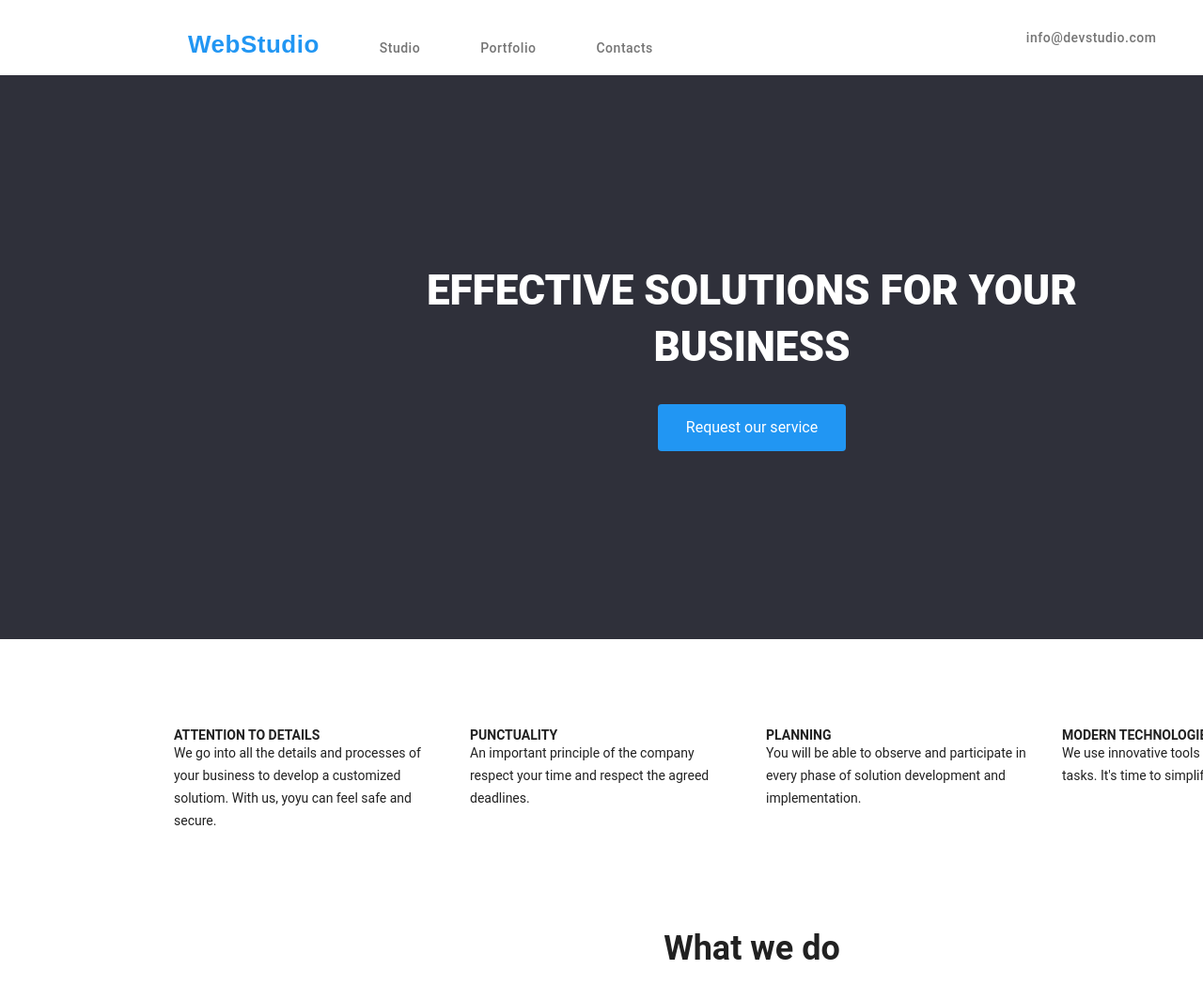
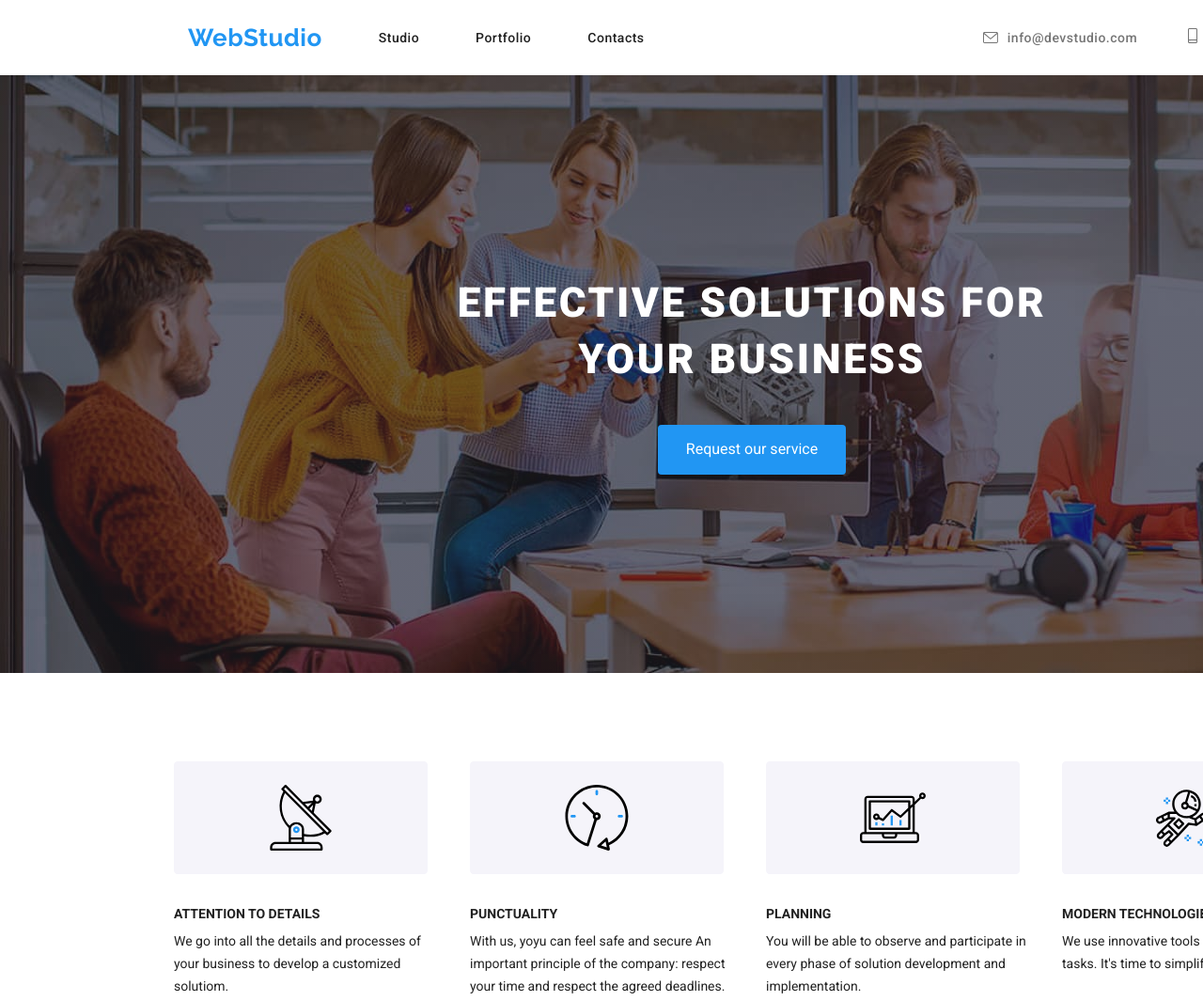
Before and after one commit to MateuszCwir/goit-markup-hw-05, a plain HTML site: page index.html in a window 1280 px wide. Shown: the top 1065 px of the page at 94% size. Drawn offline with nearby package versions, Linux system fonts and the light colour scheme.

Commit message:
półmetek

```diff
--- a/CSS/styles.css
+++ b/CSS/styles.css
@@ -89,40 +89,71 @@ footer {
   max-width: 1600px;
 }
 
-.container-maintitle-page1 {
-  max-width: 1600px;
-  height: 600px;
-}
-
 .container-header {
   max-width: 1200px;
   margin: 0 auto;
   display: flex;
   justify-content: space-between;
   height: 80px;
+  align-items: center;
+}
+
+.container-header-item1 {
+  width: 523px;
+}
+
+.container-maintitle-page1 {
+width: 1600px;
+height: 636px;
+background-repeat: no-repeat;
+background-size: cover;
+background-position: center;
+background-color: red;
+background-image: linear-gradient(rgba(47, 48, 58, 0.4),rgba(47, 48, 58, 0.4)) , url("/images/background-page1.jpg");
+}
+
+
+.container-button {
+width: 200px;
+height: 53px;
+margin-top: 39.8px;
+margin-bottom: 212px;
+margin-left: 700px;
+margin-right: 700px;
+}
+
+.container-our-team {
+  max-width: 1600px;
+  height: 708px;
+}
+
+.container-social-media {
+  width: 206px;
+  height: 44px;
+  margin-left: 32px;
+  margin-right: 32px;
+  }
+
+
+
+.center {
+  display: inline-flex;
+  align-items: center;
 
 }
 
-.container-header-item1 {
-  padding-top: 32px;
-  padding-bottom: 32px;
-}
-.container-header-item2 {
-  padding-top: 32px;
-  padding-bottom: 32px;
-
-}
 
 .inline {
-  display: inline;
+  display: inline-flex;
+  align-items: center;
   margin-left: 50px;
   margin-right: 0px;
 }
 
 .inline2 {
-  display: inline;
   margin-right: 60px;
 }
+
 
 .menu-page2 {
   display: flex;
@@ -140,12 +171,14 @@ footer {
   list-style: none;
   display: flex;
   flex-wrap: wrap;
-  gap: 30px;
   margin-left: 185px;
   margin-right: 185px;
+  gap: 30px;
+
 }
 .card-page1-1 {
   flex-basis: calc((100% - 90px) / 4);
+  width: 270px;
 }
 
 .card-set-page1-2 {
@@ -155,6 +188,7 @@ footer {
   gap: 30px;
   margin-left: 185px;
   margin-right: 185px;
+
 }
 .card-page1-2 {
   flex-basis: calc((100% - 60px) / 3);
@@ -170,10 +204,10 @@ footer {
 }
 .card-page1-3 {
   flex-basis: calc((100% - 90px) / 4);
-  border-top: none;
-  border-right: none;
-  border-bottom: solid gray 1px;
-  border-left: none;
+  border: solid gray 1px;
+
+  width: 270px;
+  height: 428px;
 }
 
 .card-set-page2 {
@@ -226,7 +260,7 @@ a {
 }
 
 .button-page1 {
-  height: 50px;
+  height: 53px;
   width: 200px;
   border-radius: 4px;
   text-decoration: none;
@@ -252,7 +286,6 @@ a {
   text-decoration: none;
   cursor: pointer;
   background-color: none;
-  padding: 1;
   color: #2196f3;
 }
 
@@ -262,7 +295,7 @@ a {
   background-color: #2196f3;
   border-radius: 4px;
   width: 200px;
-  height: 50px;
+  height: 53px;
   border: none;
   text-decoration: none;
 }
@@ -274,52 +307,51 @@ a {
 /*PAGE 1*/
 
 .maintitle-page1 {
+  font-family: "Roboto", sans-serif;
+  font-style: normal;
   font-weight: 900;
   font-size: 44px;
   color: #ffffff;
-  line-height: 1.3636;
-  letter-spacing: 6%;
+  line-height: 60px;
+  letter-spacing: 0.06em;
   text-decoration: none;
   text-align: center;
-  padding-top: 200px;
+  padding-top: 212px;
+  padding-bottom: 296,8px;
   padding-left: 452px;
   padding-right: 452px;
 }
 
 .submaintitle-page1 {
+  font-style: bold;
   font-weight: 700;
   font-size: 16px;
   color: #ffffff;
-  line-height: 1.875;
-  letter-spacing: 6%;
+  line-height: 30px;
+  letter-spacing: 0.06em;
   text-decoration: none;
-  text-align: center;
-  padding-top: 30px;
-  padding-bottom: 100px;
 }
 
 .title-page1-3 {
-  font-weight: bold;
-  font-weight: 600;
+  font-style: Medium;
+  font-weight: 500;
   font-size: 16px;
-  line-height: 1.1875;
+  line-height: 19px;
   letter-spacing: 3%;
-  list-style: none;
   text-align: center;
   padding-top: 30px;
 }
 
 .text-page1-3 {
-  font-weight: normal;
+  font-style:normal;
   font-weight: 400;
   font-size: 16px;
   color: rgb(75, 75, 75);
-  line-height: 1.1875;
+  line-height: 19px;
   letter-spacing: 3%;
-  list-style: none;
   text-align: center;
   padding-top: 10px;
-  padding-bottom: 30px;
+
 }
 
 .h2title-page1 {
@@ -334,7 +366,12 @@ a {
   padding-bottom: 50px;
 }
 
-.underscore {
+.underscore1 {
+  text-decoration: none;
+  color: #212121;
+}
+
+.underscore2 {
   text-decoration: none;
 }
 
@@ -344,7 +381,7 @@ a {
   color: #212121;
   line-height: 1.1428;
   letter-spacing: 3%;
-
+  margin-bottom: 10px;
   text-decoration: none;
 }
 
@@ -366,6 +403,8 @@ a {
 .figcaption-page1 {
   height: 108px;
   width: 270px;
+  align-items: center;
+  justify-items: center;
 }
 
 /* PAGE 2 */
@@ -399,3 +438,22 @@ a {
 /* ELEMENTY DEKORATYWNE */
 /* ELEMENTY DEKORATYWNE */
 /* ELEMENTY DEKORATYWNE */
+
+.icons-header {
+  margin-right: 10px;
+}
+
+.icons-menu {
+  background-color: none;
+  margin-bottom: 30px;
+}
+
+.reaction1:hover {
+  fill: #2196f3;
+  cursor: pointer;
+}
+
+.reaction2:hover {
+  fill: #2196f3;
+
+}
--- a/index.html
+++ b/index.html
@@ -5,6 +5,12 @@
     <meta http-equiv="X-UA-Compatible" content="IE=edge" />
     <meta name="viewport" content="width=device-width, initial-scale=1.0" />
     <title>ZADANIE DOMOWE 3</title>
+ <link rel="preconnect" href="https://fonts.googleapis.com" />
+    <link rel="preconnect" href="https://fonts.gstatic.com" crossorigin />
+    <link
+      href="https://fonts.googleapis.com/css2?family=Raleway:wght@700&family=Roboto:wght@400;500;700;900&display=swap"
+      rel="stylesheet"
+    />
     <link
       rel="stylesheet"
       href="https://cdnjs.cloudflare.com/ajax/libs/modern-normalize/1.1.0/modern-normalize.min.css"
@@ -21,35 +27,38 @@
         <div class="container-header">
           <div class="container-header-item1">
             <nav>
-              <ul style="list-style: none">
+              <ul style="list-style: none" class="center">
                 <li class="inline2">
                   <a href="index.html" class="logo">WebStudio</a>
                 </li>
                 <li class="inline2">
-                  <a href="" class="nav2 underscore">Studio</a>
+                  <a href="" class="nav2 underscore1">Studio</a>
                 </li>
                 <li class="inline2">
-                  <a href="portfolio.html" class="nav2 underscore">Portfolio</a>
+                  <a href="portfolio.html" class="nav2 underscore1">Portfolio</a>
                 </li>
                 <li class="inline2">
-                  <a href="" class="nav2 underscore">Contacts</a>
+                  <a href="" class="nav2 underscore1">Contacts</a>
                 </li>
               </ul>
             </nav>
           </div>
-          <div class="container-header-item2">
+          <div class="container-header-em2">
             <ul style="list-style: none">
               <li class="inline">
-                <svg class="" width="16" height="12">
-                  <use href="./images/icons.svg#icon-envelope"></use>
+                <svg class="reaction1 icons-header" width="16" height="12" >
+                  <use href="./images/icons.svg#envelope"></use>
                 </svg>
 
-                <a href="info@devstudio.com" class="nav2 underscore"
+                <a href="info@devstudio.com" class="nav2 underscore2"
                   >info@devstudio.com</a
                 >
               </li>
               <li class="inline">
-                <a href="tel:+1212-772-4150" class="nav2 underscore"
+                <svg class="reaction1 icons-header" width="10" height="16">
+                  <use href="./images/icons.svg#smartphone"></use>
+                </svg>
+                <a href="tel:+1212-772-4150" class="nav2 underscore2"
                   >+1 212-772-4150</a
                 >
               </li>
@@ -60,15 +69,17 @@
 
       <main>
         <section class="section">
-          <div class="container-maintitle-page1 maintitle-color">
-            <h1 class="maintitle-page1">
+          <div class="container-maintitle-page1 ">
+            <p class="maintitle-page1">
               EFFECTIVE SOLUTIONS FOR YOUR BUSINESS
-            </h1>
+            </p>
+            <div class="container-button">
             <p class="submaintitle-page1">
               <button class="button-page1 nav3" type="button">
                 Request our service
               </button>
             </p>
+          </div>
           </div>
         </section>
 
@@ -76,22 +87,33 @@
           <div class="container">
             <ul class="card-set-page1-1">
               <li class="card-page1-1">
+                <svg class="reaction2 icons-menu" width="270" height="120" >
+                  <use href="./images/icons.svg#icon-Group-1-1"></use>
+                </svg>
+
                 <p class="menutitle-page1">ATTENTION TO DETAILS</p>
                 <p class="menutext-page1">
                   We go into all the details and processes of your business to
-                  develop a customized solutiom. With us, yoyu can feel safe and
-                  secure.
+                  develop a customized solutiom.
                 </p>
               </li>
               <li class="card-page1-1">
+                <svg class="reaction2 icons-menu" width="270" height="120" >
+                  <use href="./images/icons.svg#icon-Group-2-1"></use>
+                </svg>
                 <p class="menutitle-page1">PUNCTUALITY</p>
                 <p class="menutext-page1">
-                  An important principle of the company respect your time and
-                  respect the agreed deadlines.
+                  With us, yoyu can feel safe and secure
+                  An important principle of the company:
+                  respect your time and respect the
+                  agreed deadlines.
                 </p>
               </li>
 
               <li class="card-page1-1">
+                <svg class="reaction2 icons-menu" width="270" height="120" >
+                  <use href="./images/icons.svg#icon-Group-3-1"></use>
+                </svg>
                 <p class="menutitle-page1">PLANNING</p>
                 <p class="menutext-page1">
                   You will be able to observe and participate in every phase of
@@ -99,6 +121,9 @@
                 </p>
               </li>
               <li class="card-page1-1">
+                <svg class="reaction2 icons-menu" width="270" height="120" >
+                  <use href="./images/icons.svg#icon-Group-4-1"></use>
+                </svg>
                 <p class="menutitle-page1">MODERN TECHNOLOGIES</p>
                 <p class="menutext-page1">
                   We use innovative tools to solve assigned tasks. It's time to
@@ -138,7 +163,7 @@
         </section>
 
         <section class="section">
-          <div class="container">
+          <div class="container-our-team">
             <h2 class="h2title-page1">Our Team</h2>
             <ul class="card-set-page1-3">
               <li class="card-page1-3">
@@ -152,6 +177,23 @@
                   <p class="title-page1-3">Christoper Walker</p>
                   <p class="text-page1-3">Product Designer</p>
                 </figcaption>
+          <div class="container-social-media">
+<svg class="" width="44" height="44">
+  <use href="./images/icons.svg#icon-Ellipse-4"></use>
+</svg>
+
+<svg class="" width="44" height="44" >
+  <use href="./images/icons.svg#icon-Ellipse-2-1"></use>
+</svg>
+
+<svg class="" width="44" height="44" >
+  <use href="./images/icons.svg#icon-Ellipse-3-1"></use>
+</svg>
+
+<svg class="" width="44" height="44" >
+  <use href="./images/icons.svg#icon-Ellipse-1-1"></use>
+</svg>
+</div>
               </li>
               <li class="card-page1-3">
                 <img
```
Also changed, not shown: images/background-page1.jpg (added), images/icons.svg (added).
